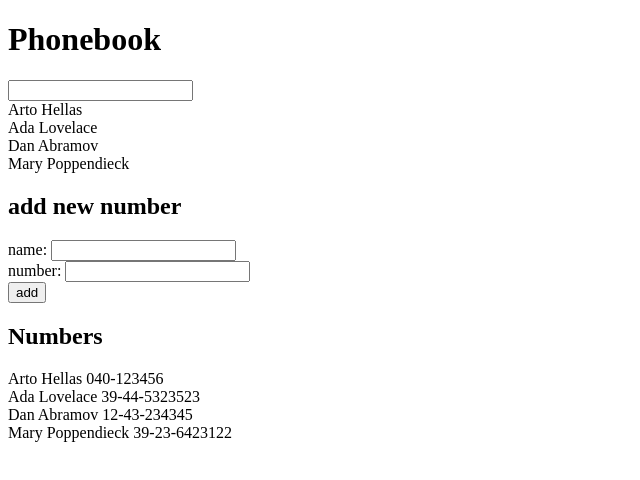
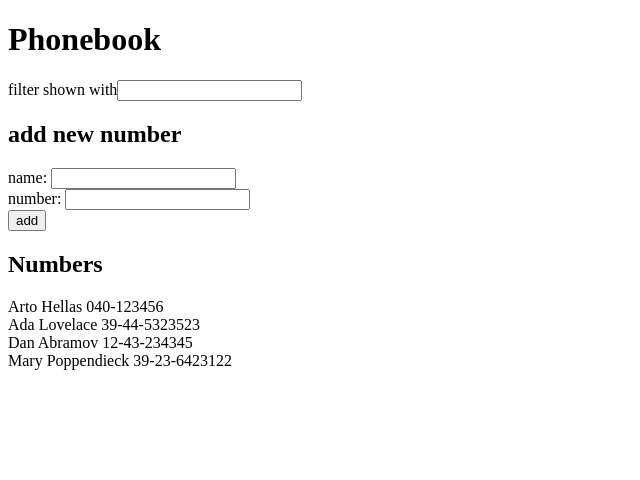
Before and after one commit to Some0ne3lse/fullstackopen_assignments, a React (Vite) app in the folder part2/phonebook/: page / in a window 1280 px wide. Shown: the top 480 px of the page, without its empty margins (0-640 px from the left). Built offline with nearby package versions, Linux system fonts and the light colour scheme.

Commit message:
Make filter work

```diff
--- a/part2/phonebook/src/App.jsx
+++ b/part2/phonebook/src/App.jsx
@@ -11,6 +11,8 @@ const App = () => {
   const [newName, setNewName] = useState("");
   const [newNumber, setNewNumber] = useState("");
   const [filteredNames, setFilteredNames] = useState(persons);
+  const [showAll, setShowAll] = useState(true);
+
   const addPerson = (event) => {
     event.preventDefault();
     const personObject = {
@@ -24,6 +26,7 @@ const App = () => {
     setPersons(persons.concat(personObject));
     setNewName("");
     setNewNumber("");
+    setShowAll(true);
   };
 
   const handleNameChange = (event) => {
@@ -40,17 +43,18 @@ const App = () => {
       person.name.toLowerCase().includes(value)
     );
     setFilteredNames(filtered);
+    setShowAll(false);
   };
+
+  const namesToShow = showAll ? persons : filteredNames;
 
   return (
     <div>
       <h1>Phonebook</h1>
-      <input onChange={handleFilter} />
-      <ul>
-        {filteredNames.map((person) => (
-          <li>{person.name}</li>
-        ))}
-      </ul>
+      <div>
+        filter shown with
+        <input onChange={handleFilter} />
+      </div>
       <h2>add new number</h2>
       <form onSubmit={addPerson}>
         <div>
@@ -65,7 +69,7 @@ const App = () => {
       </form>
       <h2>Numbers</h2>
       <ul>
-        {persons.map((person) => (
+        {namesToShow.map((person) => (
           <li key={person.name}>
             {person.name} {person.number}
           </li>
```
